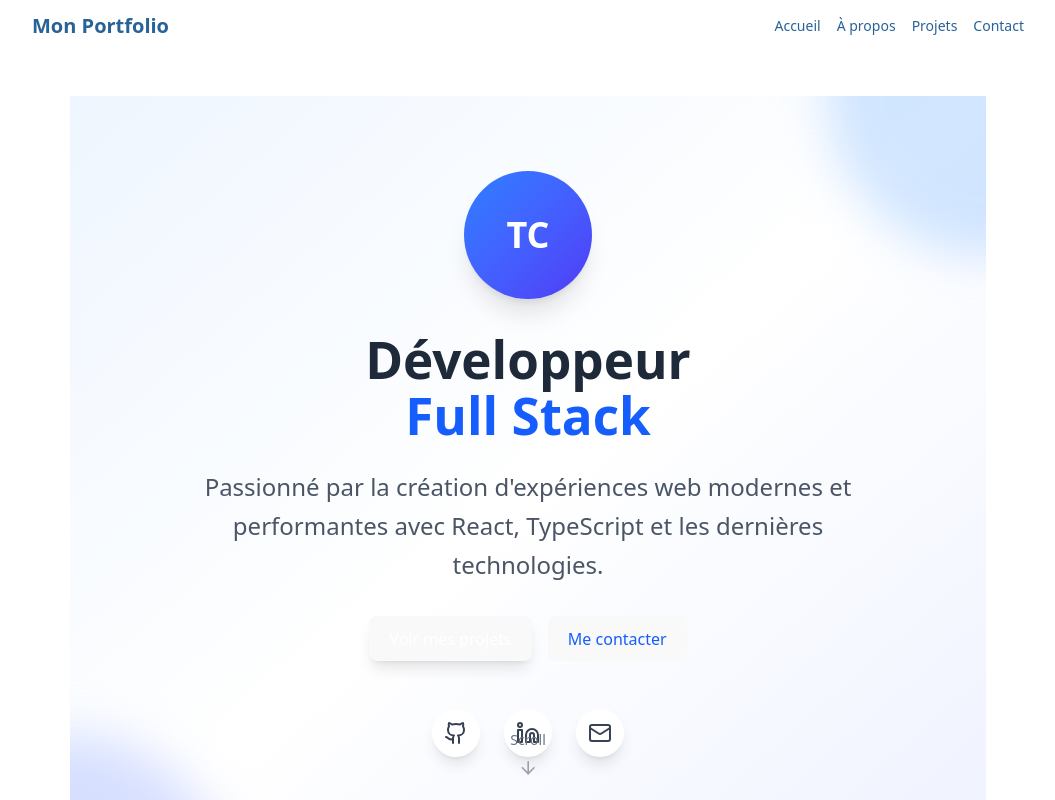
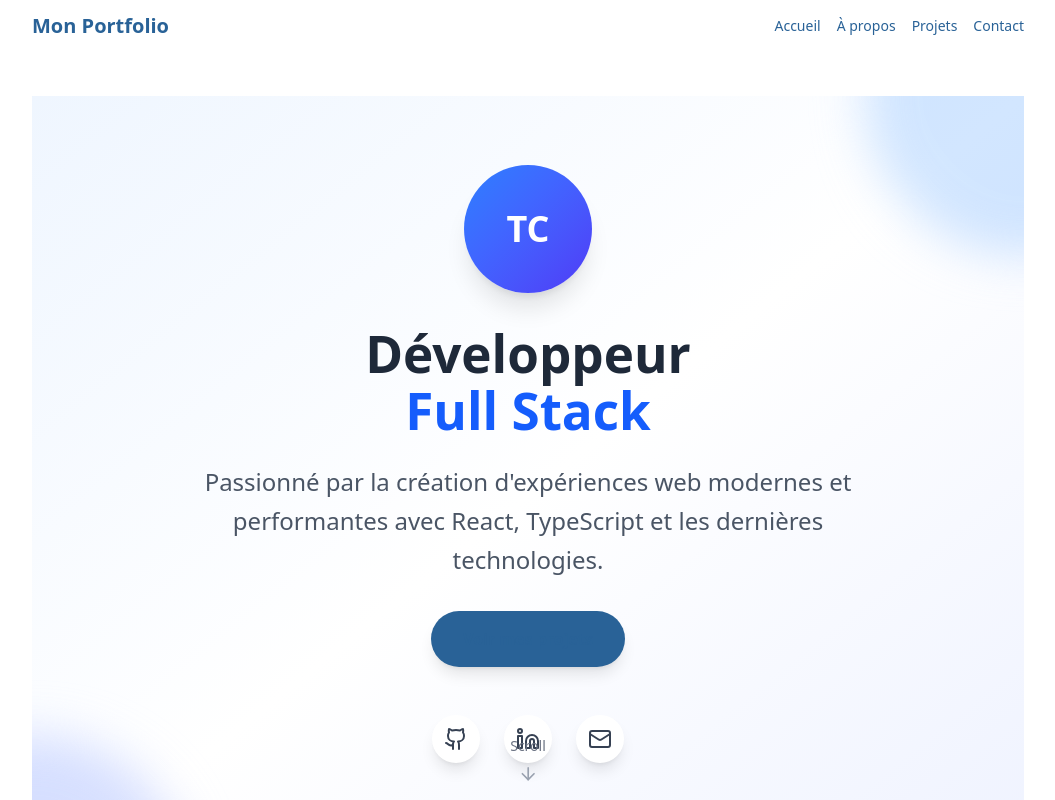
Before and after one commit to thoms-17/mon-portfolio, a React (Vite) app: page / in a window 1280 px wide. Shown: the top 800 px of the page, without its empty margins (112-1167 px from the left). Built offline with nearby package versions, Linux system fonts and the light colour scheme.

Commit message:
Clean du CSS

```diff
--- a/index.html
+++ b/index.html
@@ -1,13 +1,19 @@
 <!doctype html>
 <html lang="en">
+
 <head>
   <meta charset="UTF-8" />
+  <!-- Dans index.html, dans <head> -->
+  <link href="https://fonts.googleapis.com/css2?family=Inter:wght@400;600;700&display=swap" rel="stylesheet">
+
   <!-- <link rel="icon" type="image/svg+xml" href="/vite.svg" /> -->
   <meta name="viewport" content="width=device-width, initial-scale=1.0" />
   <title>Mon portfolio</title>
 </head>
+
 <body>
   <div id="root"></div>
   <script type="module" src="/src/main.jsx"></script>
 </body>
+
 </html>
--- a/src/components/Navbar.jsx
+++ b/src/components/Navbar.jsx
@@ -71,7 +71,7 @@ const Navbar = () => {
           <button
             ref={buttonRef}
             onClick={() => setIsOpen(!isOpen)}
-            className="md:hidden text-[#296297] hover:text-blue-600 focus:outline-none transition-transform duration-300"
+            className="md:hidden rounded-lg px-4 py-2 text-base font-medium bg-[#296297] text-white cursor-pointer transition duration-300 hover:bg-[#1e4c73] focus:outline-none focus:ring-2 focus:ring-offset-2 focus:ring-[#296297]"
           >
             <motion.div
               initial={false}
--- a/src/index.css
+++ b/src/index.css
@@ -1,39 +1,17 @@
 @import "tailwindcss";
 
+@import url("https://fonts.googleapis.com/css2?family=Inter:wght@400;600;700&display=swap");
+
+/* Typo fine-tuning (optionnel) */
 :root {
-  font-family: system-ui, Avenir, Helvetica, Arial, sans-serif;
-  line-height: 1.5;
-  font-weight: 400;
-
-  color-scheme: light dark;
-  color: rgba(255, 255, 255, 0.87);
-  background-color: #242424;
-
   font-synthesis: none;
   text-rendering: optimizeLegibility;
   -webkit-font-smoothing: antialiased;
   -moz-osx-font-smoothing: grayscale;
 }
 
-/* a {
-  font-weight: 500;
-  color: green;
-  text-decoration: inherit;
-}
-a:hover {
-  color: #535bf2;
-} */
-
 html {
   scroll-behavior: smooth;
-}
-
-body {
-  margin: 0;
-  display: flex;
-  place-items: center;
-  min-width: 320px;
-  min-height: 100vh;
 }
 
 h1 {
@@ -41,39 +19,7 @@ h1 {
   line-height: 1.1;
 }
 
-button {
-  border-radius: 8px;
-  border: 1px solid transparent;
-  padding: 0.6em 1.2em;
-  font-size: 1em;
-  font-weight: 500;
-  font-family: inherit;
-  background-color: #1a1a1a;
-  cursor: pointer;
-  transition: border-color 0.25s;
-}
-button:hover {
-  border-color: #646cff;
-}
-button:focus,
-button:focus-visible {
-  outline: 4px auto -webkit-focus-ring-color;
-}
-
-@media (prefers-color-scheme: light) {
-  :root {
-    color: #213547;
-    background-color: #ffffff;
-  }
-  a:hover {
-    color: #747bff;
-  }
-  button {
-    background-color: #f9f9f9;
-  }
-}
-
-/* index.css */
+/* Rotation cartes projets */
 
 .perspective {
   perspective: 1000px;
--- a/src/sections/HeroSection.jsx
+++ b/src/sections/HeroSection.jsx
@@ -61,15 +61,9 @@ const HeroSection = () => {
           >
             <button
               onClick={() => document.getElementById('projects')?.scrollIntoView({ behavior: 'smooth' })}
-              className="px-8 py-4 bg-blue-600 text-white rounded-full font-semibold hover:bg-blue-700 transition-all duration-300 hover:scale-105 shadow-lg"
+              className="px-8 py-4 bg-[#296297] text-[#296297] rounded-full font-semibold hover:bg-blue-700 transition-all duration-500 hover:scale-105 shadow-lg"
             >
               Voir mes projets
-            </button>
-            <button
-              onClick={() => document.getElementById('contact')?.scrollIntoView({ behavior: 'smooth' })}
-              className="px-8 py-4 border-2 border-blue-600 text-blue-600 rounded-full font-semibold hover:bg-blue-600 hover:text-white transition-all duration-300 hover:scale-105"
-            >
-              Me contacter
             </button>
           </motion.div>
 
```
Lines whose indentation alone changed are shown as unchanged.
